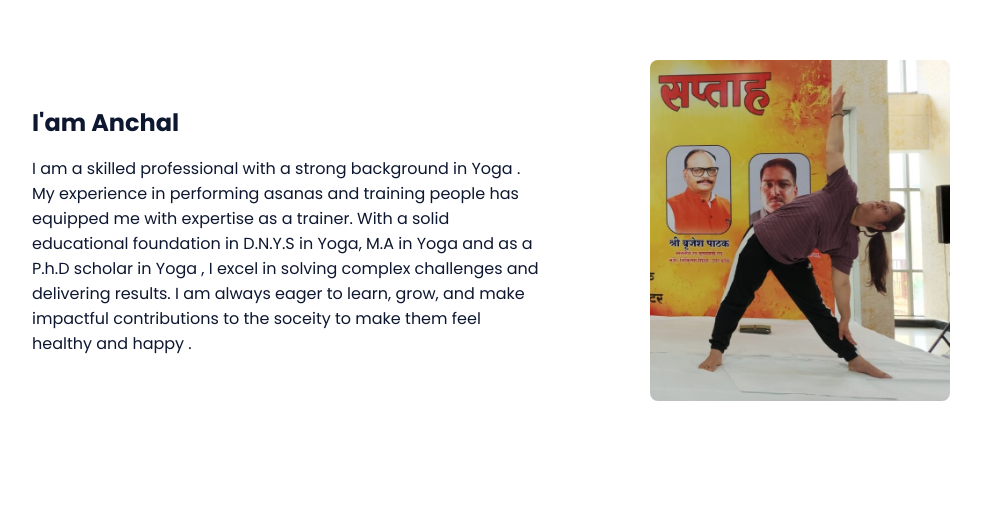
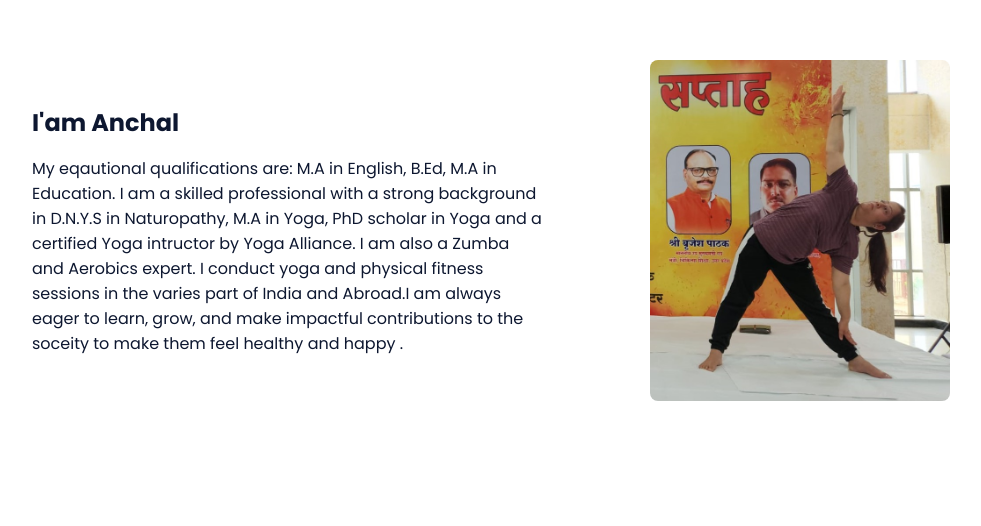
Before and after one commit to sania8/Anchal-main, a plain HTML site: page index.html in a window 1280 px wide. Shown: the part 640-1166 px from the top of the page, without its empty margins (96-1077 px from the left). Drawn offline with nearby package versions, Linux system fonts and the light colour scheme; a small style sheet from the web is missing.

Commit message:
initial_commit

```diff
--- a/index.html
+++ b/index.html
@@ -69,7 +69,7 @@
                 <div class="about__container bd-grid">
                     <div>
                         <h2 class="about__subtitle">I'am Anchal</h2>
-                        <p class="about__text">I am a skilled professional with a strong background in Yoga . My experience in performing asanas and training people has equipped me with expertise as a trainer. With a solid educational foundation in D.N.Y.S in Yoga, M.A in Yoga and as a P.h.D scholar in Yoga , I excel in solving complex challenges and delivering results. I am always eager to learn, grow, and make impactful contributions to the soceity to make them feel healthy and happy .</p>
+                        <p class="about__text">My eqautional qualifications are: M.A in English, B.Ed, M.A in Education. I am a skilled professional with a strong background in D.N.Y.S in Naturopathy, M.A in Yoga, PhD scholar in Yoga and a certified Yoga intructor by Yoga Alliance. I am also a Zumba and Aerobics expert. I conduct yoga and physical fitness sessions in the varies part of India and Abroad.I am always eager to learn, grow, and make impactful contributions to the soceity to make them feel healthy and happy .</p>
                     </div>
 
                     <div class="about__img">
```
